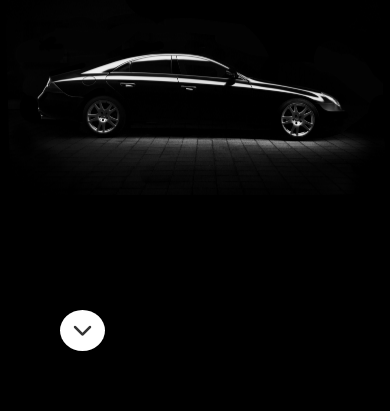
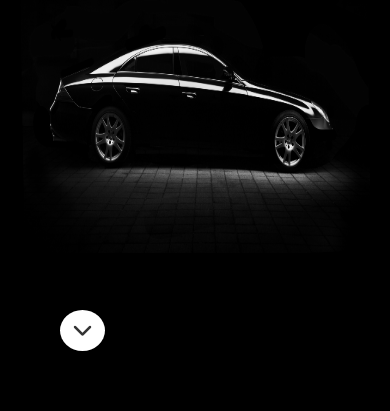
Before and after one commit to kylehughes10/Dotson-Detailing, a website: page index.html in a window 390 px wide. Shown: the part 433-844 px from the top of the page. Drawn offline with Linux system fonts and the light colour scheme.

Commit message:
Add files via upload

```diff
--- a/styles.css
+++ b/styles.css
@@ -431,6 +431,10 @@ html, body{
       letter-spacing: 2px;
       font-weight: bold;
     }
+    .hero-img img{
+        width: 360px;
+        height: 360px;
+    }
   }
 
 
```
